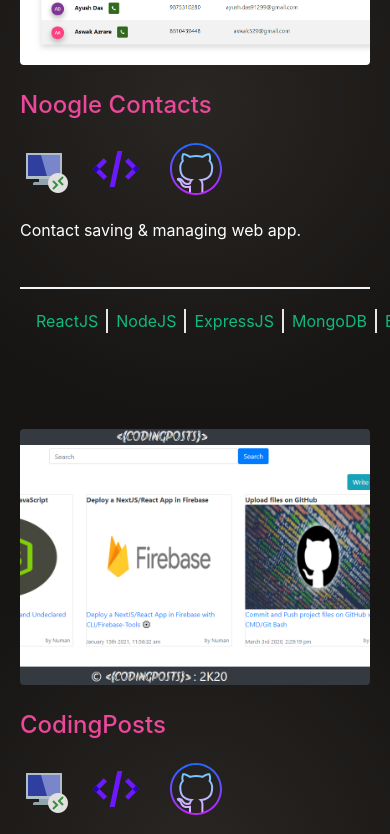
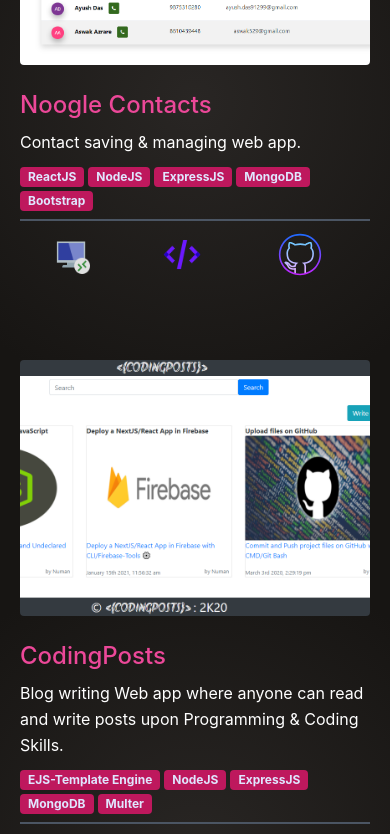
Before and after one commit to num-js/portfolio, a React (Create React App) app: page / in a window 390 px wide. Shown: the part 4838-5672 px from the top of the page. Built offline with nearby package versions, Linux system fonts and the light colour scheme.

Commit message:
UI Fix in Project Section on small screen

```diff
--- a/src/components/Projects/SingleProject.js
+++ b/src/components/Projects/SingleProject.js
@@ -10,39 +10,38 @@
                     />
                     <div class="lg:w-1/2 w-full lg:pl-10 lg:py-6 mt-6 lg:mt-0">
                         <h1 class="text-pink-500 text-2xl title-font font-medium mb-1">{projectData.name}</h1>
-                        <div class="flex my-4">
-                            <span class="flex items-center">
-                                <div>
-                                    <a target="_BLANK" href={projectData.demo}>
-                                        <img alt="numan ahmed" src="../icons/demo.png" />
-                                    </a>
-                                </div>
-                            </span>
-                            <span class="flex flex items-center ml-3 pl-3">
-                                <div>
-                                    <a target="_BLANK" href={projectData.code}>
-                                        <img alt="numan ahmed" src="../icons/codes.png" />
-                                    </a>
-                                </div>
-                            </span>
-                            <span class="flex flex items-center ml-3 pl-3">
-                                <div>
-                                    <a target="_BLANK" href={`${projectData.repo}`}>
-                                        <img alt="numan ahmed" src="../icons/github-small.svg" />
-                                    </a>
-                                </div>
-                            </span>
-                        </div>
-                        <p class="leading-relaxed text-white">
+                        <p class="leading-relaxed text-white my-2">
                             {projectData.description}
                         </p>
-                        <div class="flex mt-6 items-center pb-5 border-b-2 border-gray-100 mb-5"></div>
-                        <div class="flex mb-4">
+
+                        <div class="my-2">
                             {
                                 projectData.usedTech.map((tech, index) => (
-                                    <span class={`flex items-center ml-2 pl-2 text-green-500  ${index !== 0 ? 'border-l-2 border-gray-200' : ''}`}> {tech} </span>
+                                    <span key={index} class="inline-flex items-center justify-center px-2 py-1 mr-1 text-xs font-bold leading-none text-indigo-100 bg-pink-700 rounded">
+                                        {tech}
+                                    </span>
                                 ))
                             }
+                        </div>
+
+                        <div class="flex items-center border-b-2 border-gray-600"></div>
+
+                        <div class="flex mt-2 justify-around items-center">
+                            <span>
+                                <a target="_BLANK" href={projectData.demo}>
+                                    <img alt="numan ahmed" src="../icons/demo.png" width="80%" />
+                                </a>
+                            </span>
+                            <span>
+                                <a target="_BLANK" href={projectData.code}>
+                                    <img alt="numan ahmed" src="../icons/codes.png" width="80%" />
+                                </a>
+                            </span>
+                            <span>
+                                <a target="_BLANK" href={`${projectData.repo}`}>
+                                    <img alt="numan ahmed" src="../icons/github-small.svg" width="80%" />
+                                </a>
+                            </span>
                         </div>
                     </div>
                 </div>
```
